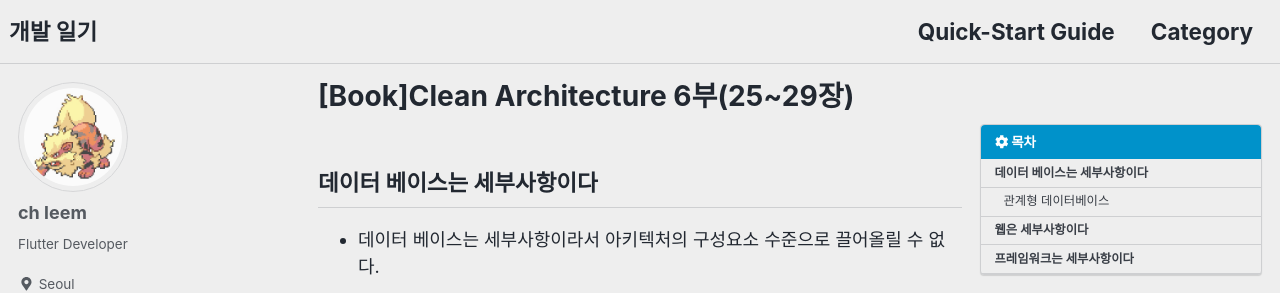
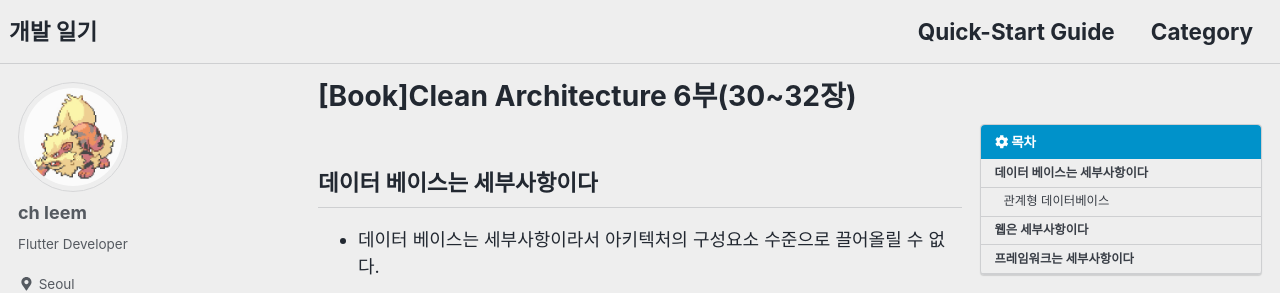
Before and after one commit to arcanine33/arcanine33.github.io, a Jekyll site: the page built from _posts/2021-04-21-Clean Architecture 6부(30~32장).md, in a window 1280 px wide and 900 px high. Shown: the top 293 px of the window. Built offline with Jekyll 4.4.1, drawn with Linux system fonts in a browser that asks for light colours; cached includes are drawn as plain includes; nearby versions of some CDN libraries; some web fonts are replaced; comment, search, counter and statistics services are not loaded.

Commit message:
Modify Title

```diff
--- a/_posts/2021-04-21-Clean Architecture 6부(30~32장).md
+++ b/_posts/2021-04-21-Clean Architecture 6부(30~32장).md
@@ -1,5 +1,5 @@
 ---
-title: "[Book]Clean Architecture 6부(25~29장)"
+title: "[Book]Clean Architecture 6부(30~32장)"
 categories: book
 toc: true
 toc_label: "목차"
```
